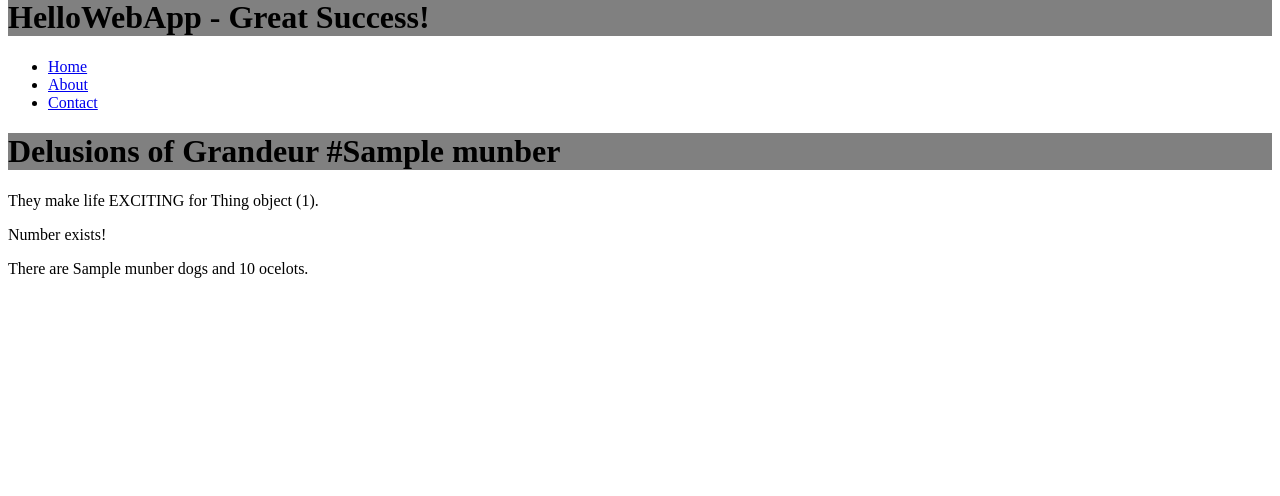
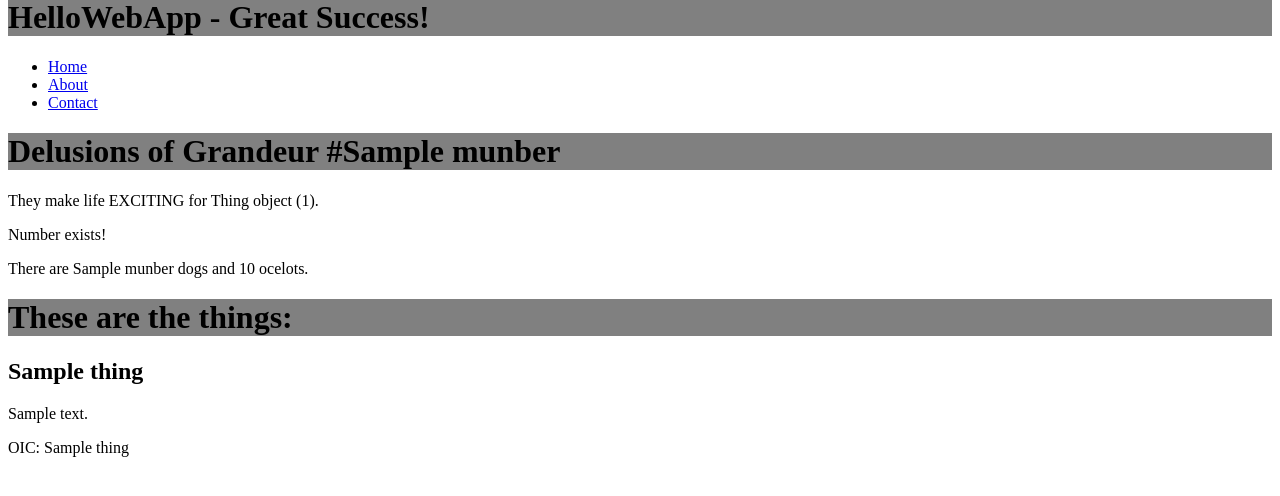
Before and after one commit to wogsland/pytn2016-hellowebapp, a Django app: template collection/templates/index.html in a window 1280 px wide. Shown: the part 22-518 px from the top of the page. Run offline with Django 3.2, Linux system fonts and the light colour scheme; tables that the repository leaves empty hold one stand-in row (values such as "Sample post"); the template is opened without the code that fills it: values that come from a table or form of the project are taken from there, most other values are stand-ins (such as "Sample title", 1, 10 or a date in 2020).

Commit message:
databasing

```diff
--- a/collection/templates/index.html
+++ b/collection/templates/index.html
@@ -9,4 +9,10 @@
     There are {{ munber }} dog{{ munber|pluralize }} and {{ single|apnumber }}
     ocelot{{ single|pluralize }}.
   </p>
+  <h1>These are the things:</h1>
+  {% for nacho in things %}
+  <h2>{{ nacho.name }}</h2>
+  <p>{{ nacho.description }}</p>
+  {% endfor %}
+  OIC: {{ uno.name}}<br />
 {% endblock %}
```
Also changed, not shown: collection/views.py (+7 -1 lines), 1 other file.
